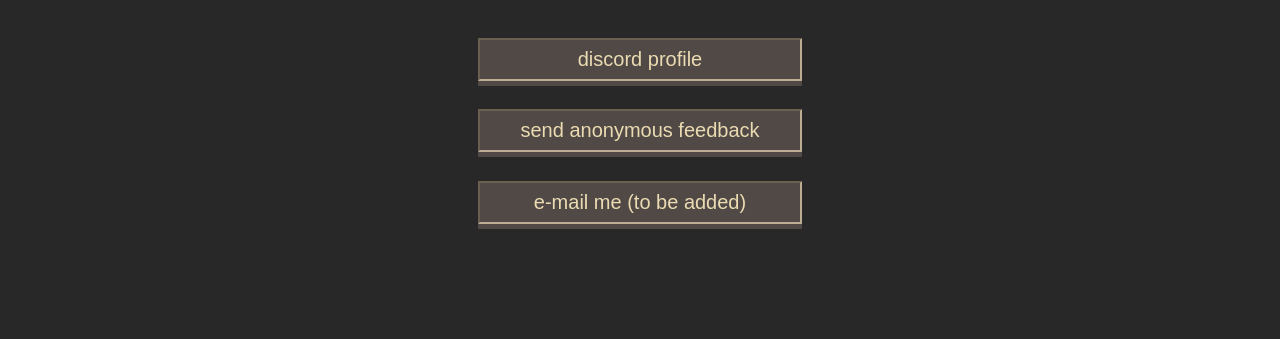
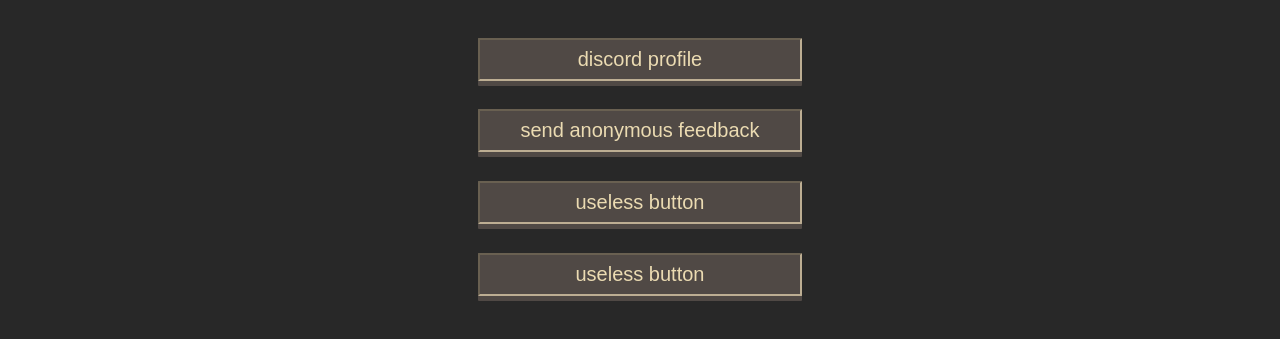
Before and after one commit to seki-mei/lemma-moe, an Astro site: page / in a window 1280 px wide. Shown: the part 289-628 px from the top of the page. Built offline with nearby package versions, Linux system fonts and the light colour scheme; Astro itself is replaced by a stand-in of ours.

Commit message:
useless buttons

```diff
--- a/src/pages/index.astro
+++ b/src/pages/index.astro
@@ -30,7 +30,9 @@
 					<button class="link-button">send anonymous feedback</button>
 				</a>
 				<br>
-					<button class="link-button">e-mail me (to be added)</button>
+					<button class="link-button">useless button</button>
+				<br>
+					<button class="link-button">useless button</button>
 			</div>
 		</main>
 		<!-- <Footer /> -->
```
